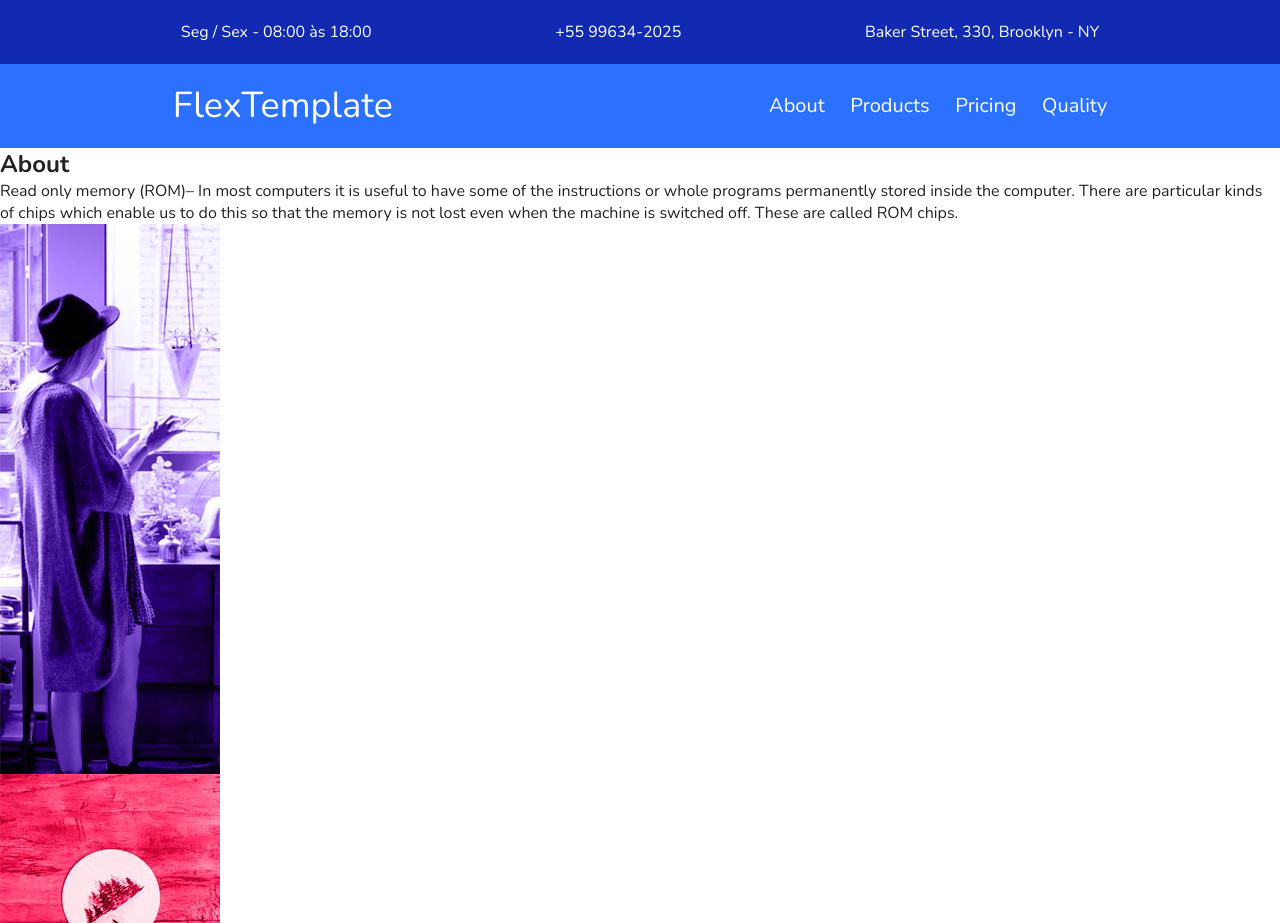
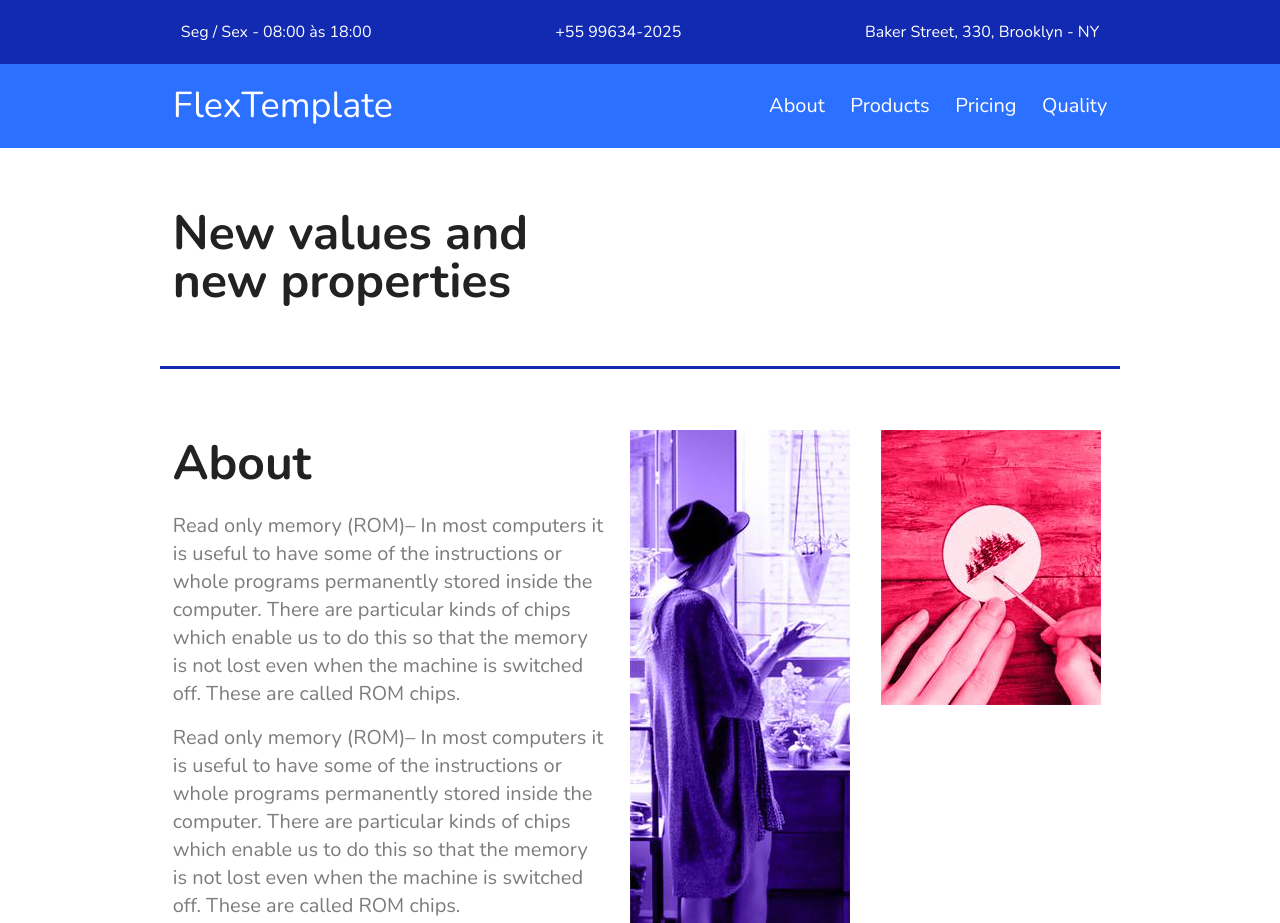
Before and after one commit to vmarcosp/flexbox-practicing, a website: page index.html in a window 1280 px wide. Shown: the top 923 px of the page. Drawn offline with nearby package versions, Linux system fonts and the light colour scheme.

Commit message:
Styled about :spark:

```diff
--- a/index.html
+++ b/index.html
@@ -34,17 +34,22 @@
         </div>
     </header>
 
+    <h1 class="introduction">New values and <br> new properties</h1>
+
     <section class="about" id="about">
         <div class="about-info">
             <h1>About</h1>
             <p>Read only memory (ROM)– In most computers it is useful to have some of the instructions or whole programs permanently
                 stored inside the computer. There are particular kinds of chips which enable us to do this so that the memory
                 is not lost even when the machine is switched off. These are called ROM chips. </p>
+            <p>Read only memory (ROM)– In most computers it is useful to have some of the instructions or whole programs permanently
+                stored inside the computer. There are particular kinds of chips which enable us to do this so that the memory
+                is not lost even when the machine is switched off. These are called ROM chips. </p>
         </div>
-        <div class="">
+        <div class="about-img">
             <img src="img/sobre1.jpg" alt="First about Image">
         </div>
-        <div class="">
+        <div class="about-img">
             <img src="img/sobre2.jpg" alt="Second about Image">
         </div>
     </section>
--- a/scss/style.scss
+++ b/scss/style.scss
@@ -1,7 +1,13 @@
 $dark:#222222;
+$dark-light:#7c7c7c;
 $blue-dark:#122ab2;
 $blue:#2c70ff;
 $grid-width:960px;
+
+@mixin gridWidthAndPosition(){
+    max-width: $grid-width;
+    margin:0 auto;
+}
 
 /*RESET*/
 body,h1,h2,p,ul,li,a {
@@ -37,8 +43,7 @@ img{
         display: flex;
         flex-wrap: wrap;
         justify-content: space-between;
-        max-width:$grid-width;
-        margin:0 auto;
+        @include gridWidthAndPosition();
         padding:.8rem;
       >a,p{
           padding:.5rem;
@@ -50,8 +55,7 @@ img{
 .menu-bg{
     background:$blue;
     .menu{
-        max-width: $grid-width;
-        margin:0 auto;
+        @include gridWidthAndPosition();
         padding:1rem 0;
         display: flex;
         flex-wrap:wrap;
@@ -79,3 +83,36 @@ img{
         }
     }
 }
+
+.introduction{
+    font-size: 3em;
+    line-height: 1;
+    @include gridWidthAndPosition();
+    padding:3.8rem .8rem;
+}
+
+.about{
+    border-top:.2rem solid $blue-dark;
+    @include gridWidthAndPosition();
+    padding:3.8rem 0;
+    display: flex;
+    flex-wrap: wrap;
+    .about-info{
+        flex:2 1 300px;
+        margin: 0 .8rem;
+        >h1{
+            font-size:3em;
+            margin-bottom:1rem;
+        }
+        >p{
+            font-size:1.25em;
+            line-height: 1.4;
+            margin-bottom:1rem;
+            color:$dark-light;
+        }
+    }
+    .about-img{
+        flex:1 1 160px;
+        margin:0 .8rem;
+    }
+}
```
Also changed, not shown: css/style.css.
